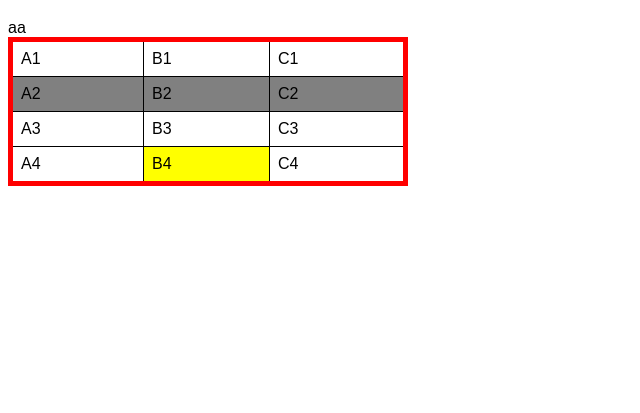
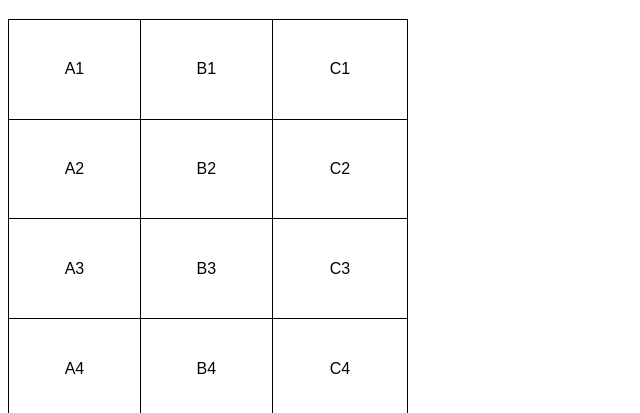
Before and after one commit to Victorfxc/HTML-CSS, a plain HTML site: page exercicios/ex023/tabela001.html in a window 1280 px wide. Shown: the part 61-474 px from the top of the page, without its empty margins (0-640 px from the left). Drawn offline with Linux system fonts and the light colour scheme.

Commit message:
Update tabela001.html

```diff
--- a/exercicios/ex023/tabela001.html
+++ b/exercicios/ex023/tabela001.html
@@ -10,19 +10,17 @@
         }
         table{
             width: 400px;
+            height: 400px;
             border-collapse: collapse;
-            border: 5px solid red;
-        }
-        tr.linha{
-            background-color: gray;
+
         }
         td{
             border: 1px solid black;
             padding: 8px;
+            text-align: center;
+            vertical-align: middle;
         }
-        td.dado{
-            background-color: yellow;
-        }
+
     </style>
 </head>
 <body>
@@ -30,10 +28,10 @@
     <table>
         <tr>
             <td>A1</td>
-            <td>B1</td> aa
+            <td>B1</td>
             <td>C1</td>
         </tr>
-        <tr class="linha">
+        <tr>
             <td>A2</td>
             <td>B2</td>
             <td>C2</td>
@@ -45,7 +43,7 @@
         </tr>
         <tr>
             <td>A4</td>
-            <td class="dado">B4</td>
+            <td>B4</td>
             <td>C4</td>
         </tr>
     </table>
```
